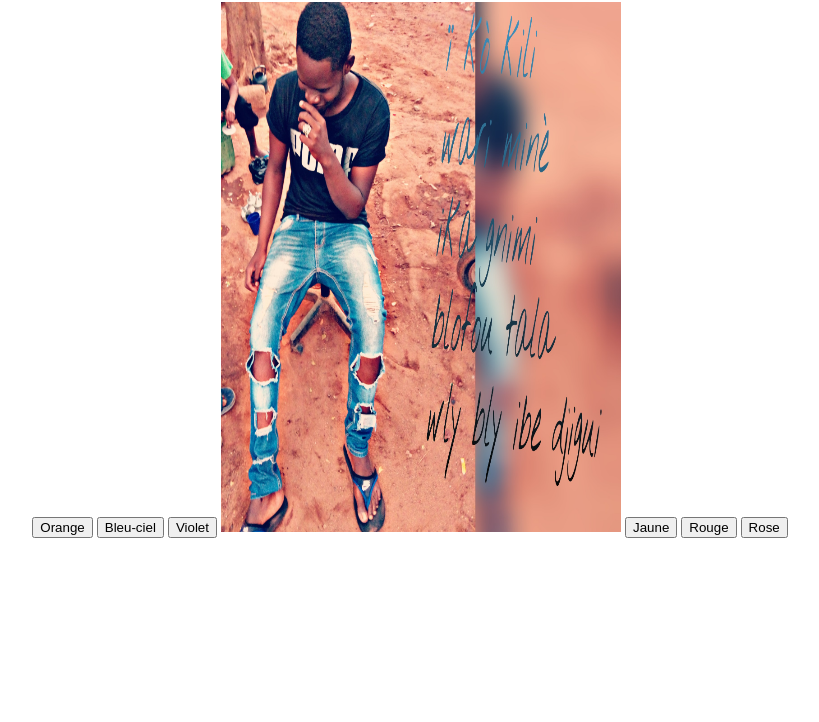
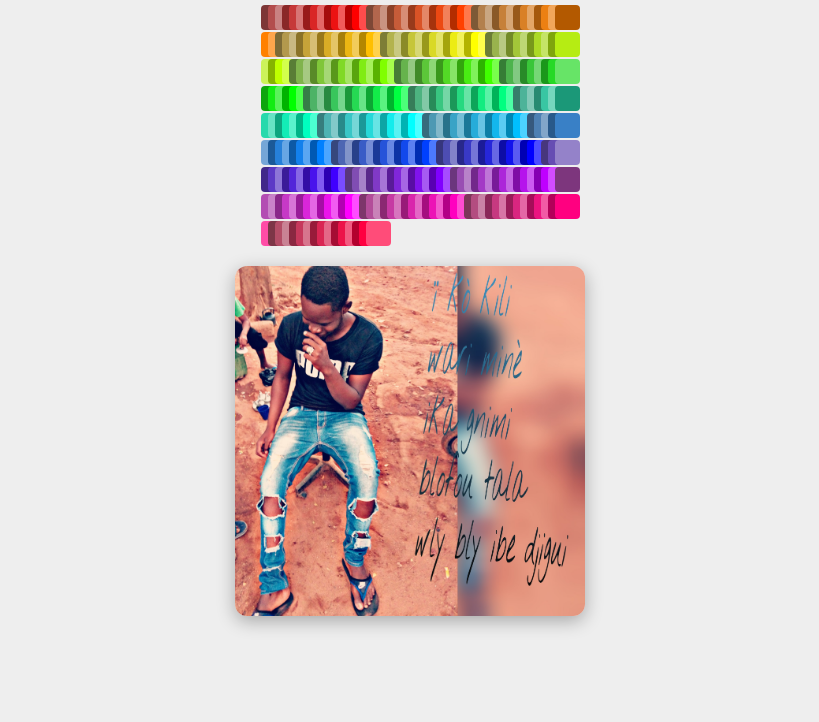
Before and after one commit to CoulibalyD/colorJs, a plain HTML site: page index.html in a window 1280 px wide. Shown: the part 78-800 px from the top of the page, without its empty margins (230-1049 px from the left). Drawn offline with Linux system fonts and the light colour scheme.

Commit message:
nouvelle version

```diff
--- a/index.html
+++ b/index.html
@@ -1,24 +1,28 @@
 <!DOCTYPE html>
-<html>
+<html lang="fr">
 <head>
-    <meta charset='utf-8'>
-    <meta http-equiv='X-UA-Compatible' content='IE=edge' >
-    <title>Dracoul</title>
-    <meta name='viewport' content='width=device-width, initial-scale=1 , Dracoul, dracoul, Dramane Coulibaly, sk og,
-    Developper web' >
-    <link rel='stylesheet' type='text/css' media='screen' href='main.css'>
-    <script src='main.js' defer></script>
+    <meta charset="UTF-8">
+    <meta name="viewport" content="width=device-width, initial-scale=1.0">
+    <title>Palette complète - Dracoul</title>
+    <link rel="stylesheet" href="style.css">
+    <script src="main.js" defer></script>
 </head>
-<body style="text-align: center;">
-    <h1 id="alertbnt">HI, I'm Dracoul your full stack Developper</h1>
-    <button id="btn1">Orange</button>
-    <button id="btn2">Bleu-ciel</button>
-    <button id="btn3">Violet</button>
-    <img src="img/dra.jpg" alt="" srcset="" width="400" height="530">
-    <button id="btn4">Jaune</button>
-    <button id="btn5">Rouge</button>
-    <button id="btn6">Rose</button>
+<body>
 
+<header>
+    <h1 id="alertBtn">Hi, I'm Dracoul — Full Stack Developer</h1>
+</header>
+
+<main class="container">
+
+    <!-- Palette générée automatiquement -->
+    <section id="palette" class="palette"></section>
+
+    <section class="profile">
+        <img src="img/dra.jpg" class="profile-img">
+    </section>
+
+</main>
 
 </body>
 </html>
--- a/main.js
+++ b/main.js
@@ -1,9 +1,35 @@
-const btn1 = document.getElementById("btn1");
+// Restaurer la dernière couleur sauvegardée
+const savedColor = localStorage.getItem("selectedColor");
+if (savedColor) {
+    document.body.style.backgroundColor = savedColor;
+}
 
-btn1.onclick = () => document.body.style.backgroundColor = "orange";
-btn2.onclick = () => document.body.style.backgroundColor = "skyblue";
-btn3.onclick = () => document.body.style.backgroundColor = "purple";
-btn4.onclick = () => document.body.style.backgroundColor = "yellow";
-btn5.onclick = () => document.body.style.backgroundColor = "red";
-btn6.onclick = () => document.body.style.backgroundColor = "pink";
-alertbnt.onclick = ()=> alert("Dracoul is the Best")
+// Message
+document.getElementById("alertBtn").onclick = () =>
+    alert("Dracoul is the Best!");
+
+// Générer la palette complète
+const palette = document.getElementById("palette");
+
+for (let h = 0; h < 360; h += 15) {
+    for (let s = 40; s <= 100; s += 15) {
+        for (let l = 35; l <= 70; l += 15) {
+
+            const div = document.createElement("div");
+            const color = `hsl(${h}, ${s}%, ${l}%)`;
+
+            div.className = "color-cell";
+            div.style.backgroundColor = color;
+            div.dataset.color = color;
+
+            div.onclick = () => {
+                document.body.style.backgroundColor = color;
+
+                // Sauvegarde
+                localStorage.setItem("selectedColor", color);
+            };
+
+            palette.appendChild(div);
+        }
+    }
+}
--- a/style.css
+++ b/style.css
@@ -0,0 +1,75 @@
+/* Reset */
+* {
+    margin: 0;
+    padding: 0;
+    box-sizing: border-box;
+    font-family: "Segoe UI", sans-serif;
+}
+
+body {
+    text-align: center;
+    background: #eee;
+    transition: background-color 0.4s ease;
+    padding: 20px;
+}
+
+/* Header */
+header h1 {
+    font-size: 2rem;
+    cursor: pointer;
+    margin-bottom: 20px;
+    transition: color 0.3s;
+}
+
+header h1:hover {
+    color: #666;
+}
+
+/* Container */
+.container {
+    display: flex;
+    flex-direction: column;
+    gap: 20px;
+    align-items: center;
+}
+
+/* Palette complète */
+.palette {
+    width: 65%;
+    max-width: 300px;
+    display: grid;
+    grid-template-columns: repeat(auto-fill, 5px);
+    gap: 2px;
+    justify-content: center;
+}
+
+.color-cell {
+    width: 25px;
+    height: 25px;
+    border-radius: 4px;
+    cursor: pointer;
+    transition: transform 0.15s, box-shadow 0.15s;
+}
+
+.color-cell:hover {
+    transform: scale(1.25);
+    box-shadow: 0 0 8px rgba(0,0,0,0.35);
+}
+
+/* Image */
+.profile-img {
+    width: 350px;
+    border-radius: 12px;
+    box-shadow: 0 5px 18px rgba(0,0,0,0.3);
+    transition: transform 0.3s;
+}
+
+.profile-img:hover {
+    transform: scale(1.03);
+}
+
+@media (max-width: 600px) {
+    .profile-img {
+        width: 230px;
+    }
+}
```
